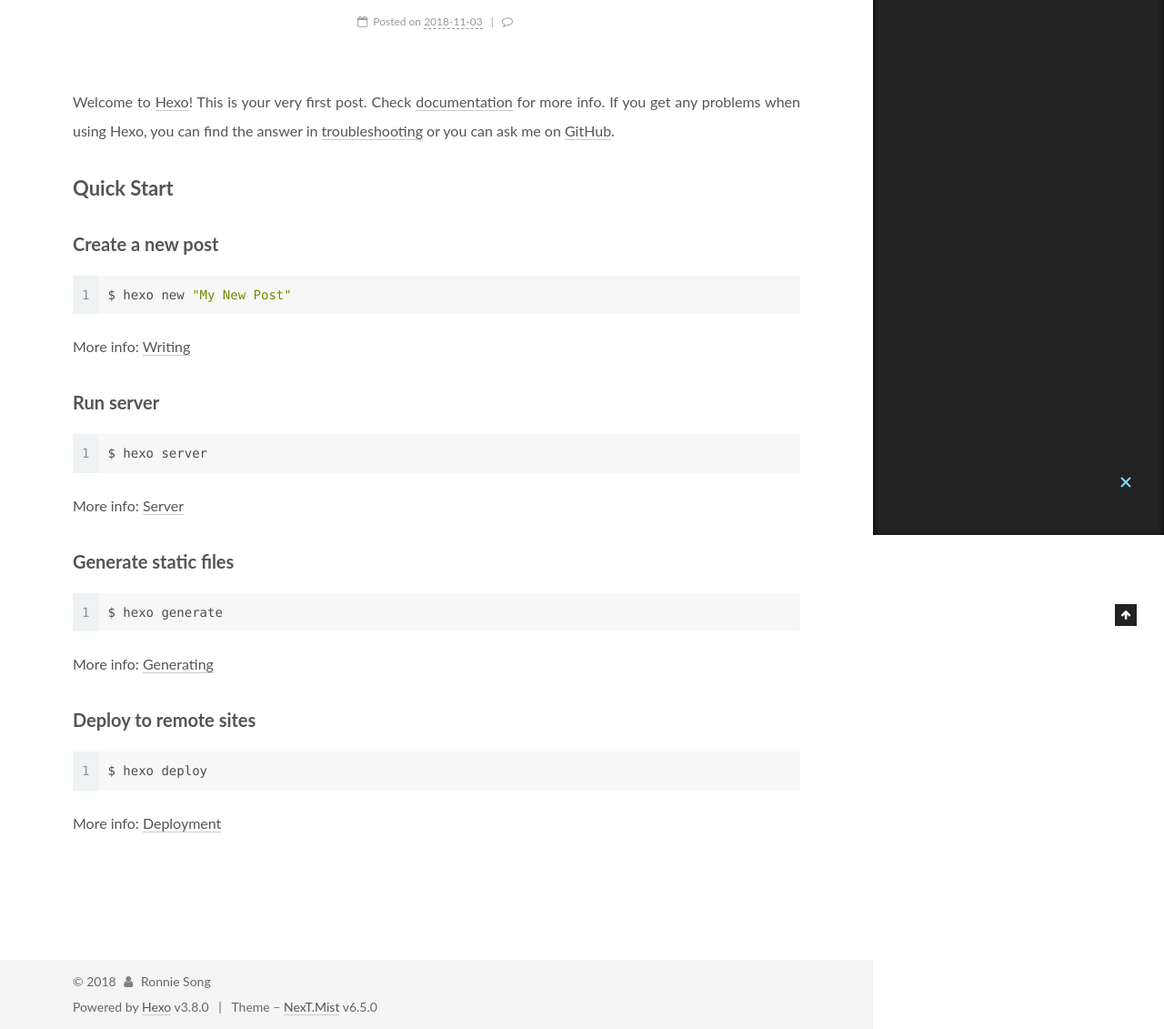
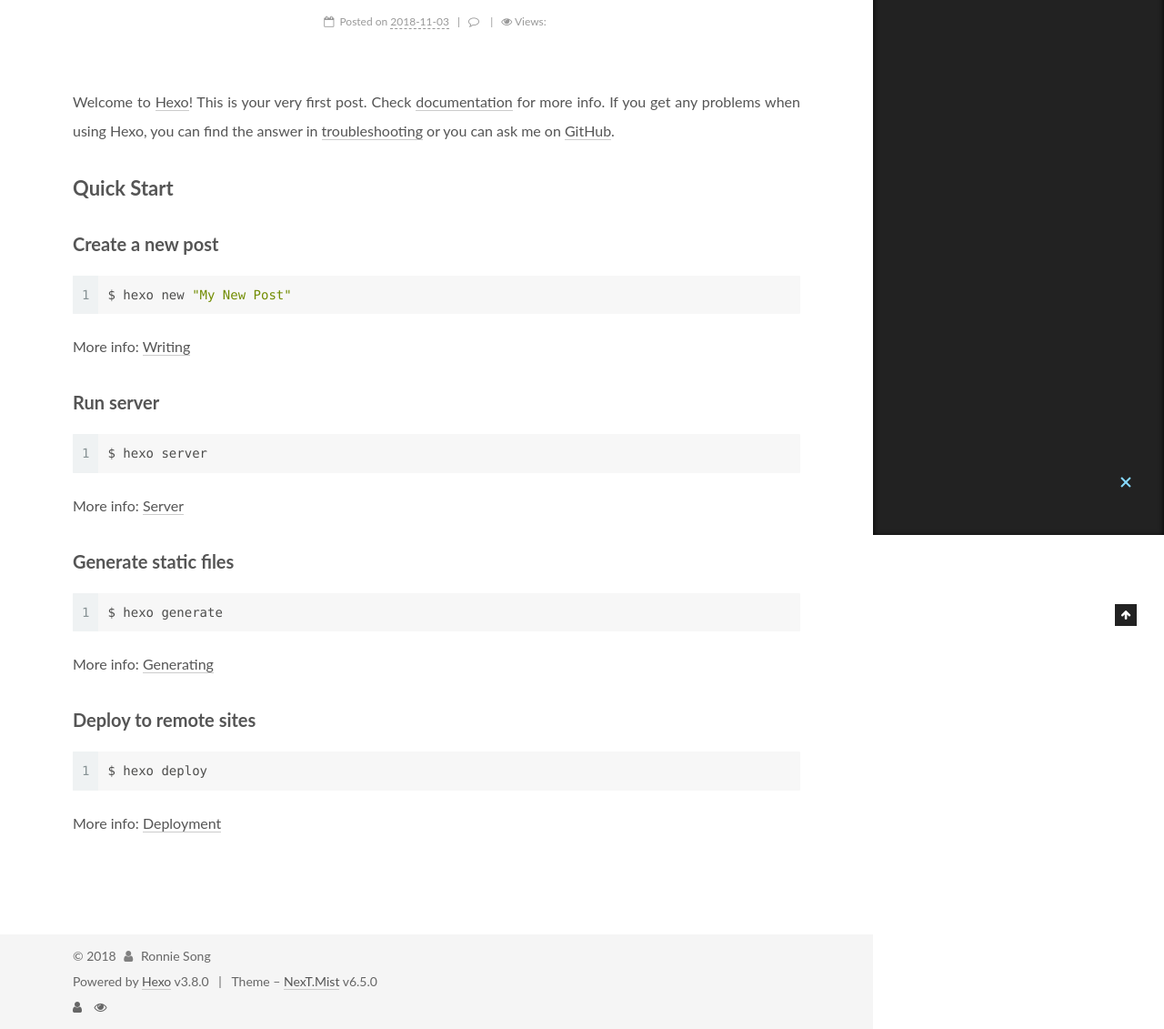
Before and after one commit to ronniesong0809/ronniesong0809.github.io, a plain HTML site: page 2018/11/03/hello-world/index.html in a window 1280 px wide. Shown: the part 212-1343 px from the top of the page at 91% size. Drawn offline with Linux system fonts and the light colour scheme; some packages are replaced by stand-ins of ours; a script that the page names is missing.

Commit message:
Site updated: 2018-11-03 16:11:09

```diff
--- a/2018/11/03/hello-world/index.html
+++ b/2018/11/03/hello-world/index.html
@@ -370,6 +370,13 @@
 
 
 
+            <span class="post-meta-divider">|</span>
+            <span class="post-meta-item-icon">
+            <i class="fa fa-eye"></i>
+             Views:
+            <span class="busuanzi-value" id="busuanzi_value_page_pv"></span>
+            </span>
+
 
 
 
@@ -598,6 +605,24 @@
 
 
 
+<div class="busuanzi-count">
+  <script async src="https://busuanzi.ibruce.info/busuanzi/2.3/busuanzi.pure.mini.js"></script>
+
+
+    <span class="site-uv" title="Total Visitors">
+      <i class="fa fa-user"></i>
+      <span class="busuanzi-value" id="busuanzi_value_site_uv"></span>
+    </span>
+
+
+
+    <span class="site-pv" title="Total Views">
+      <i class="fa fa-eye"></i>
+      <span class="busuanzi-value" id="busuanzi_value_site_pv"></span>
+    </span>
+
+</div>
+
 
 
 
```
Also changed, not shown: about/index.html (+18 -0 lines), archives/2018/11/index.html (+18 -0 lines), archives/2018/index.html (+18 -0 lines), archives/index.html (+18 -0 lines), index.html (+18 -0 lines).
